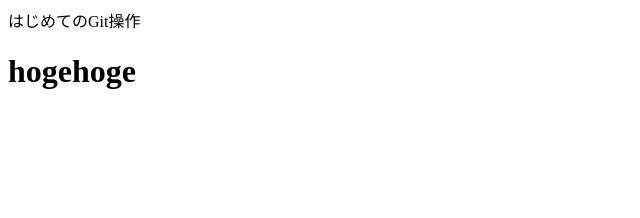
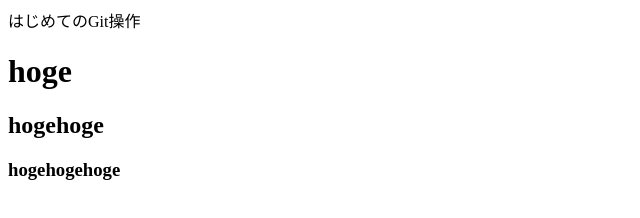
Before and after one commit to 0925Daiki/git_test111, a plain HTML site: page index.html in a window 1280 px wide. Shown: the whole page, without its empty margins (0-640 px from the left). Drawn offline with Linux system fonts and the light colour scheme.

Commit message:
hogehogehogehoge

```diff
--- a/index.html
+++ b/index.html
@@ -1,2 +1,4 @@
 はじめてのGit操作
-<h1>hogehoge</h1>
+<h1>hoge</h1>
+<h2>hogehoge</h2>
+<h3>hogehogehoge</h3>
```
